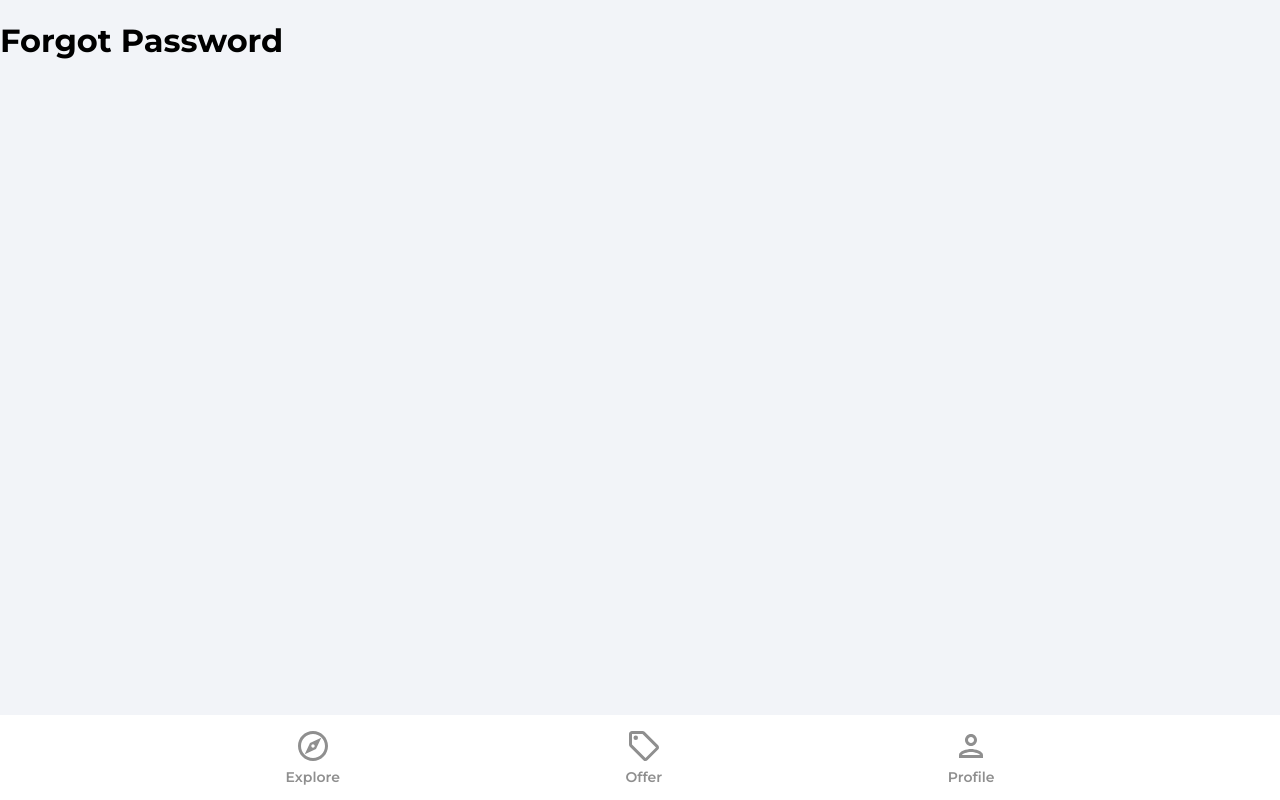
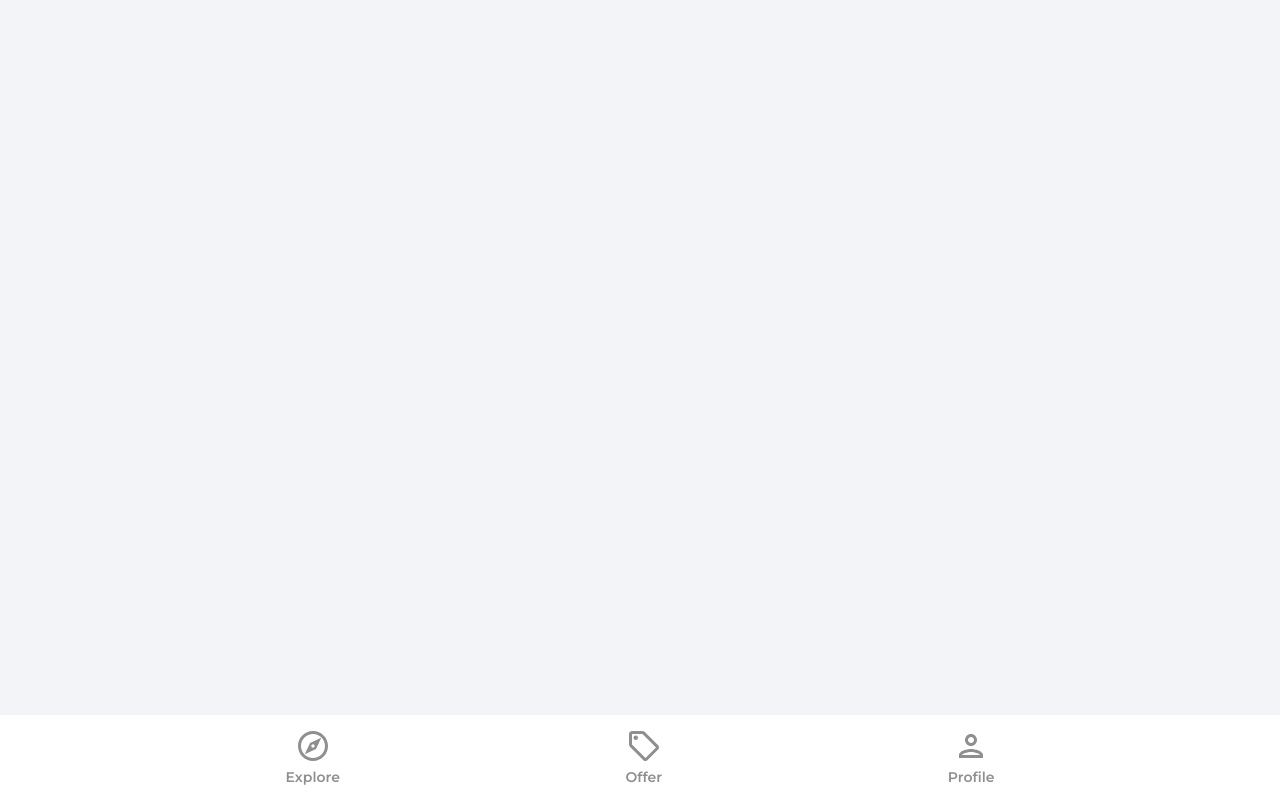
Before and after one commit to Wanjira-Faith/House-Marketplace, a React (Create React App) app in the folder house-marketplace/: page /forgot-password in a window 1280 px wide. Built offline with nearby package versions, Linux system fonts and the light colour scheme; the HTML template or start-up script is replaced by a standard one.

Commit message:
create a div

```diff
--- a/house-marketplace/src/pages/ForgotPassword.jsx
+++ b/house-marketplace/src/pages/ForgotPassword.jsx
@@ -16,7 +16,10 @@ function ForgotPassword() {
   }
 
   return (
-    <h1>Forgot Password</h1>
+    <div>
+
+    </div>
+
   )
 }
 
```
